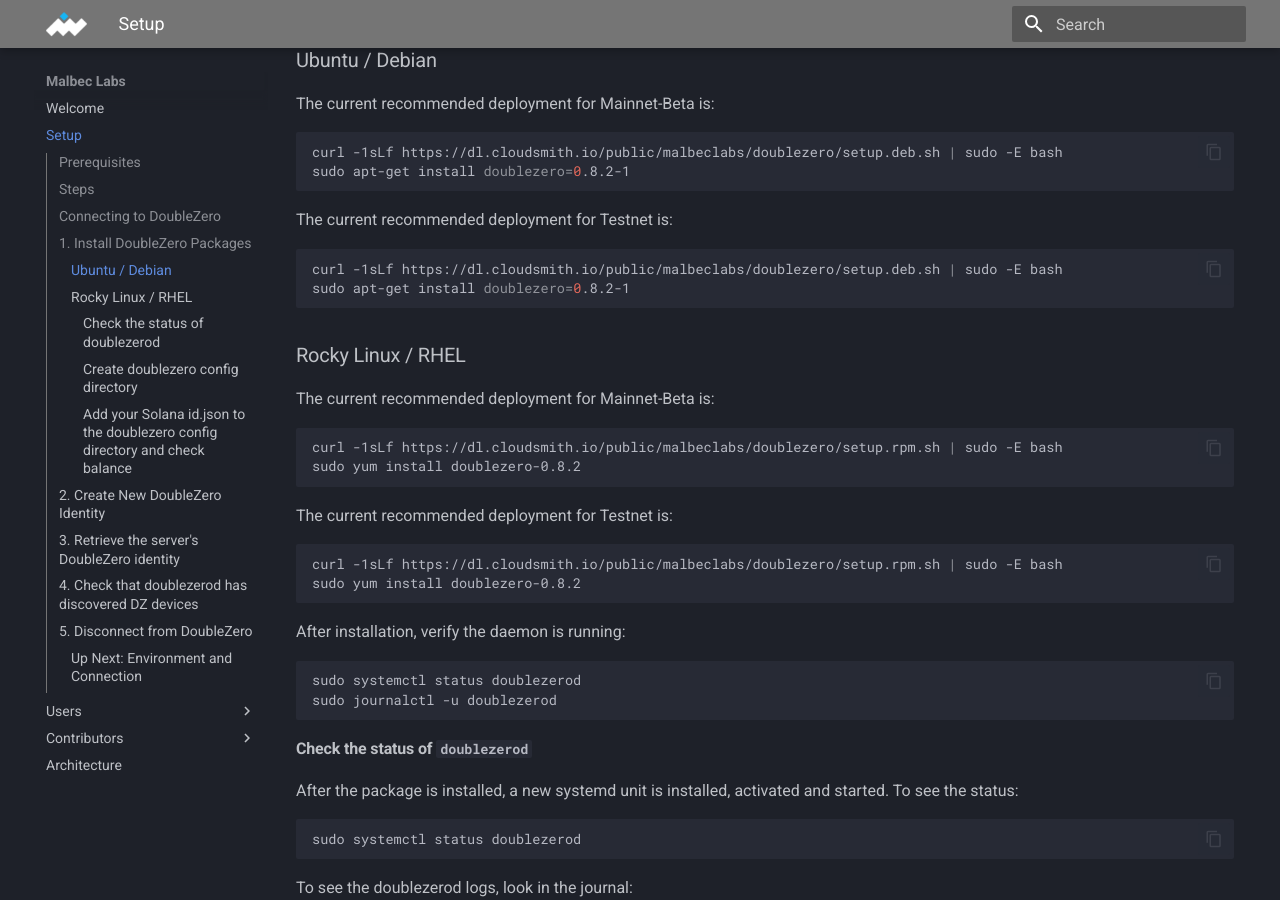
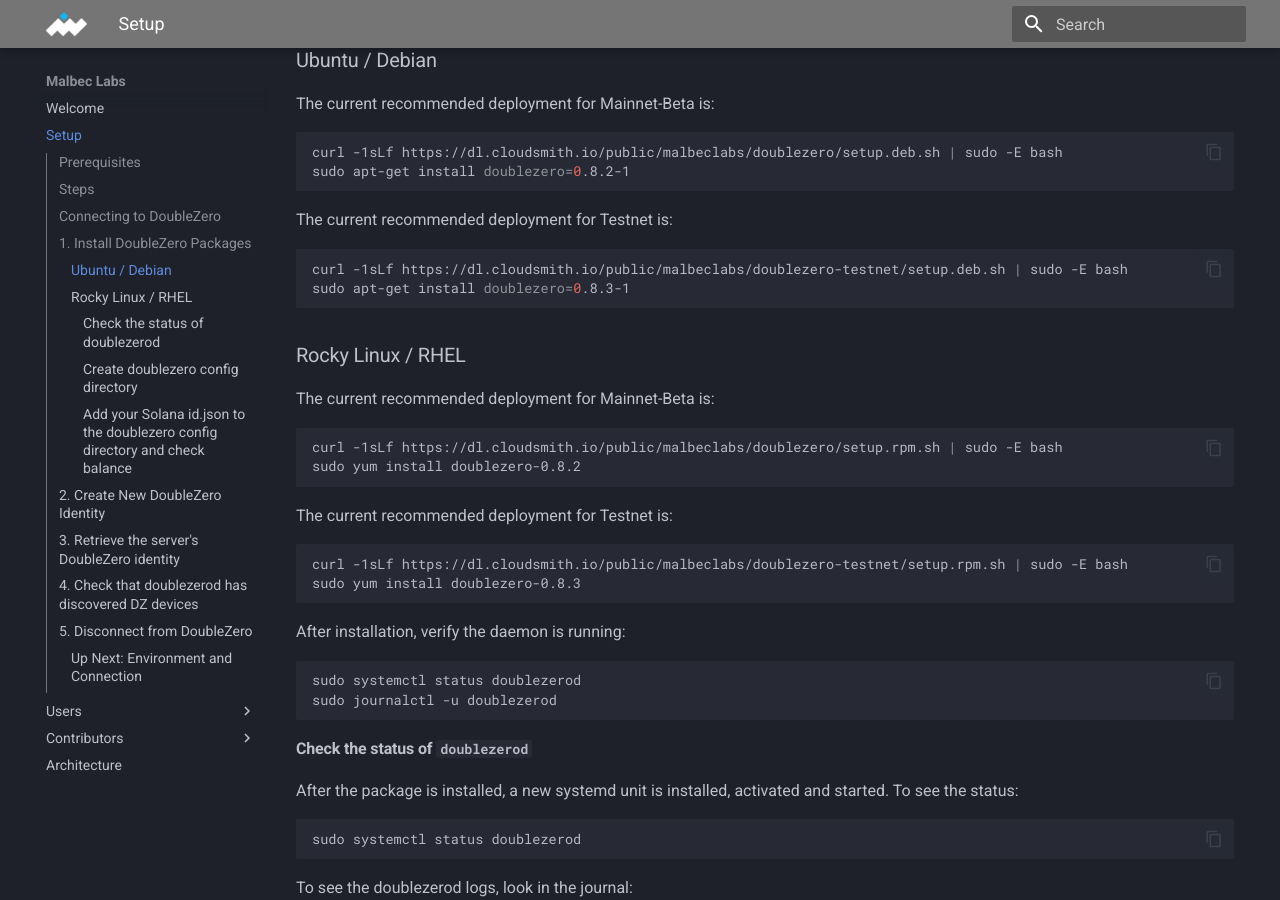
Before and after one commit to malbeclabs/docs, an MkDocs documentation site: the page built from docs/setup.md, in a window 1280 px wide and 900 px high, scrolled down 1098 px. Built offline with MkDocs 1.6.1 and Material for MkDocs 9.7.7, drawn with Linux system fonts in a browser that asks for light colours.

Commit message:
add separate apt/yum repo for testnet

````diff
--- a/docs/setup.md
+++ b/docs/setup.md
@@ -38,8 +38,8 @@
 
 The current recommended deployment for Testnet is:
 ```bash
-curl -1sLf https://dl.cloudsmith.io/public/malbeclabs/doublezero/setup.deb.sh | sudo -E bash
-sudo apt-get install doublezero=0.8.2-1
+curl -1sLf https://dl.cloudsmith.io/public/malbeclabs/doublezero-testnet/setup.deb.sh | sudo -E bash
+sudo apt-get install doublezero=0.8.3-1
 ```
 
 
@@ -53,8 +53,8 @@
 
 The current recommended deployment for Testnet is:
 ```bash
-curl -1sLf https://dl.cloudsmith.io/public/malbeclabs/doublezero/setup.rpm.sh | sudo -E bash
-sudo yum install doublezero-0.8.2
+curl -1sLf https://dl.cloudsmith.io/public/malbeclabs/doublezero-testnet/setup.rpm.sh | sudo -E bash
+sudo yum install doublezero-0.8.3
 ```
 
 After installation, verify the daemon is running:
````
